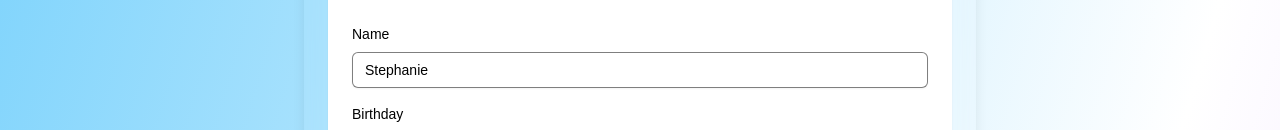
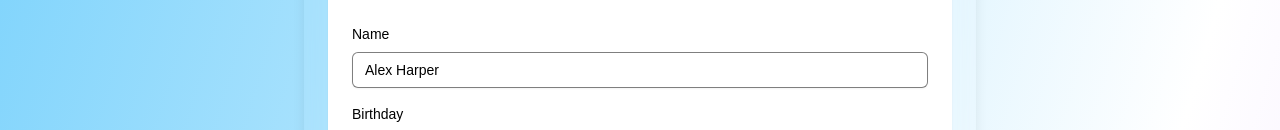
Before and after one commit to stephanienguyen2020/zelta, a Next.js app: page /profile in a window 1280 px wide. Shown: the part 200-330 px from the top of the page. Built offline with nearby package versions, Linux system fonts and the light colour scheme.

Commit message:
alex harper

```diff
--- a/app/profile/page.tsx
+++ b/app/profile/page.tsx
@@ -188,8 +188,8 @@ export default function ProfilePage() {
 
   // Move profile state initialization before useUnsavedChanges
   const [profile, setProfile] = useState<Profile>({
-    name: "Stephanie",
-    email: "stephanie@example.com",
+    name: "Alex Harper",
+    email: " alexharper93@gmail.com",
     birthday: "1995-06-15",
     location: "San Francisco, CA",
     aboutMe: "I'm an adventurous spirit who loves exploring new places and trying new things.",
```
Also changed, not shown: data/profiles/profile_Stephanie_2025-01-06T07-41-39-819Z.txt.
